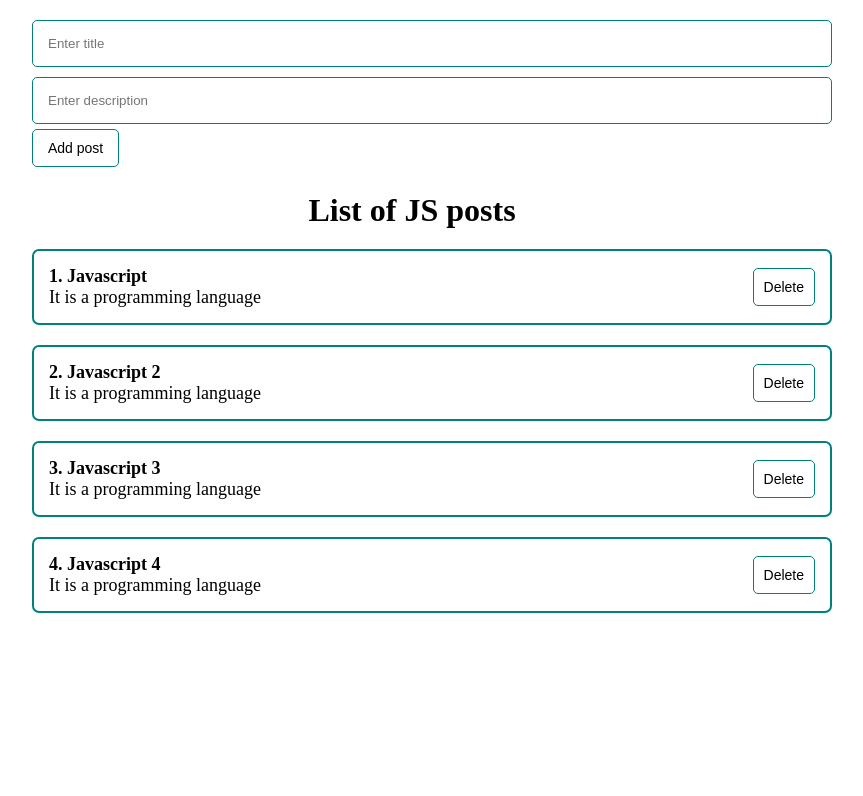
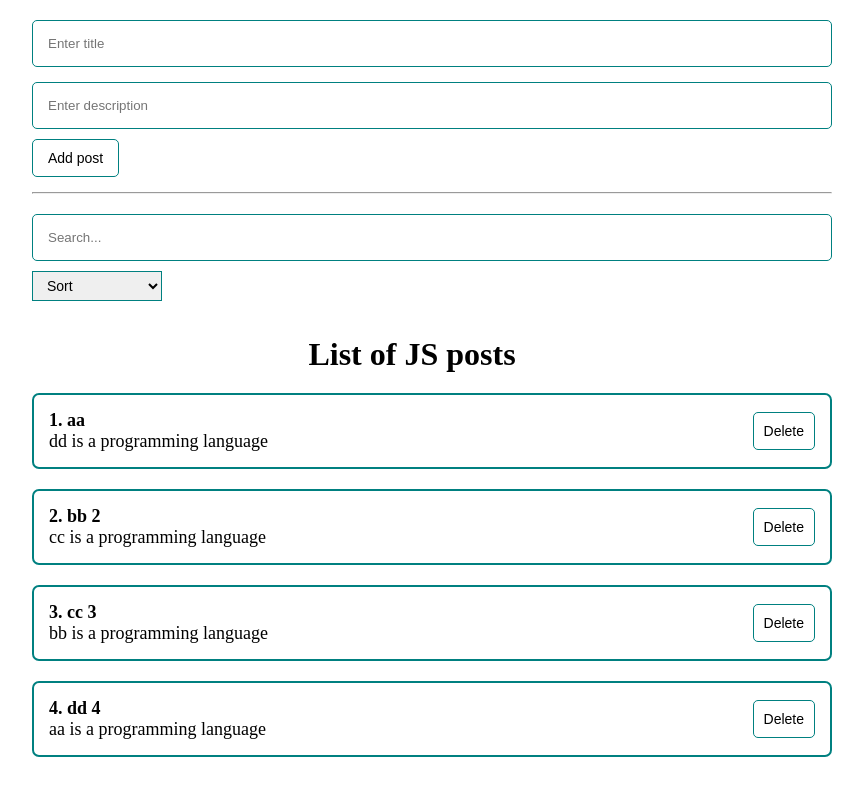
Before and after one commit to Alex-Rubanov/blog-project, a React (Create React App) app: page /posts in a window 1280 px wide. Shown: the top 796 px of the page, without its empty margins (228-1091 px from the left). Built offline with nearby package versions, Linux system fonts and the light colour scheme.

Commit message:
added possibility to sort and filter posts

```diff
--- a/src/App.js
+++ b/src/App.js
@@ -1,15 +1,33 @@
-import { useState } from 'react';
+import { useState, useMemo } from 'react';
 import PostList from './components/PostList';
+import FilterPosts from './components/FilterPosts';
 import AddNewPost from './components/AddNewPost';
 import './styles/index.css'
 
 function App() {
   const [posts, setPosts] = useState([
-    {id: 1, title: 'Javascript', body: 'It is a programming language'},
-    {id: 2, title: 'Javascript 2', body: 'It is a programming language'},
-    {id: 3, title: 'Javascript 3', body: 'It is a programming language'},
-    {id: 4, title: 'Javascript 4', body: 'It is a programming language'}
+    {id: 1, title: 'aa', body: 'dd is a programming language'},
+    {id: 2, title: 'bb 2', body: 'cc is a programming language'},
+    {id: 3, title: 'cc 3', body: 'bb is a programming language'},
+    {id: 4, title: 'dd 4', body: 'aa is a programming language'}
   ]);
+
+  const [filter, setFilter] = useState({sort: '', query: ''});
+
+  const sortedPosts = useMemo(() => {
+    console.log("RENDER");
+    if (filter.sort) {
+      return [...posts].sort((a, b) => a[filter.sort].localeCompare(b[filter.sort]));
+    }
+
+    return posts;
+  }, [filter.sort, posts]);
+
+  const sortedAndSearchedPosts = useMemo(() => {
+    const caseInsensitiveQuery = filter.query.toLowerCase();
+
+    return sortedPosts.filter(post => post.title.toLowerCase().includes(caseInsensitiveQuery));
+  }, [sortedPosts, filter.query])
 
   const addPost = (newPost) => {
     setPosts([...posts, newPost]);
@@ -22,8 +40,13 @@ function App() {
   return (
     <div className="App">
       <AddNewPost createPost={addPost}/>
+      <hr style={{margin: '15px 0 15px 20px', width: '100%'}}/>
+      <FilterPosts
+        filter={filter}
+        setFilter={setFilter}
+      />
       <PostList
-        posts={posts}
+        posts={sortedAndSearchedPosts}
         title="List of JS posts"
         deletePost={deletePost}
       />
--- /dev/null
+++ b/src/components/FilterPosts.js
@@ -0,0 +1,26 @@
+import MySelect from './UI/select/MySelect';
+import MyInput from './UI/input/MyInput';
+
+const FilterPosts = ({ filter, setFilter }) => {
+    return (
+        <>
+            <MyInput
+                type="text"
+                placeholder="Search..."
+                value={filter.query}
+                onChange={(e) => setFilter({...filter, query: e.target.value})}
+            />
+            <MySelect
+                defaultValue="Sort"
+                options={[
+                {value: 'title', name: 'By name'},
+                {value: 'body', name: 'By description'}
+                ]}
+                value={filter.sort}
+                onChange={(activeFilter) => setFilter({...filter, sort: activeFilter})}
+            />
+        </>
+    )
+}
+
+export default FilterPosts;
--- a/src/components/UI/input/myInput.module.css
+++ b/src/components/UI/input/myInput.module.css
@@ -1,7 +1,7 @@
 .myInput {
     width: 100%;
     padding: 15px;
-    margin: 5px 20px;
+    margin: 5px 20px 10px;
     border: 1px solid teal;
     border-radius: 5px;
     outline: none;
--- /dev/null
+++ b/src/components/UI/select/MySelect.js
@@ -0,0 +1,26 @@
+import classes from './mySelect.module.css'
+
+const MySelect = ({ defaultValue, options, onChange, value }) => {
+    return (
+        <select
+            className={classes.mySelect}
+            onChange={(e) => {
+                onChange(e.target.value);
+                e.target.blur();
+            }}
+            value={value}
+        >
+            <option disabled value="">{defaultValue}</option>
+            {options.map(option =>
+                <option
+                    value={option.value}
+                    key={option.value}
+                >
+                    {option.name}
+                </option>
+                )}
+        </select>
+    )
+}
+
+export default MySelect;
--- /dev/null
+++ b/src/components/UI/select/mySelect.module.css
@@ -0,0 +1,12 @@
+.mySelect {
+    font-size: 14px;
+    padding: 5px 10px;
+    margin: 0 0 10px 20px;
+    cursor: pointer;
+    border: 1px solid teal;
+    outline: none;
+}
+
+.mySelect:active, .mySelect:focus {
+    border: 3px solid teal;
+}
```
